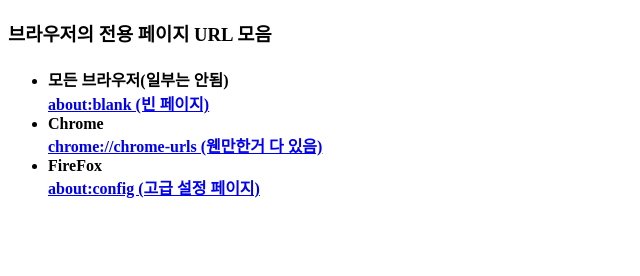
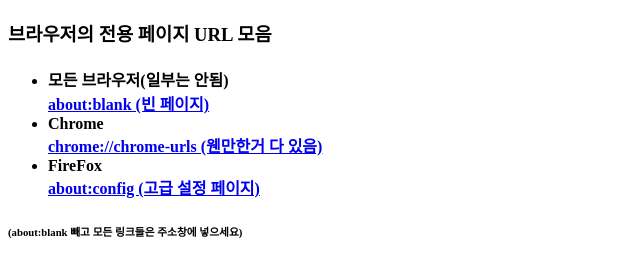
Before and after one commit to happydm09/Browser-s_Dedicated_page_URL, a plain HTML site: page index.html in a window 1280 px wide. Shown: the whole page, without its empty margins (0-640 px from the left). Drawn offline with Linux system fonts and the light colour scheme.

Commit message:
Update index.html

```diff
--- a/index.html
+++ b/index.html
@@ -12,6 +12,8 @@
      <a href='chrome://chrome-urls/'>chrome://chrome-urls (웬만한거 다 있음)</a>
      <li>FireFox</li>
      <a href="about:config">about:config (고급 설정 페이지)</a>
-      </ul></h4>
+     </ul></h4>
+
+     <h6>(about:blank 빼고 모든 링크들은 주소창에 넣으세요)</h6>
 </body>
 </html>
```
